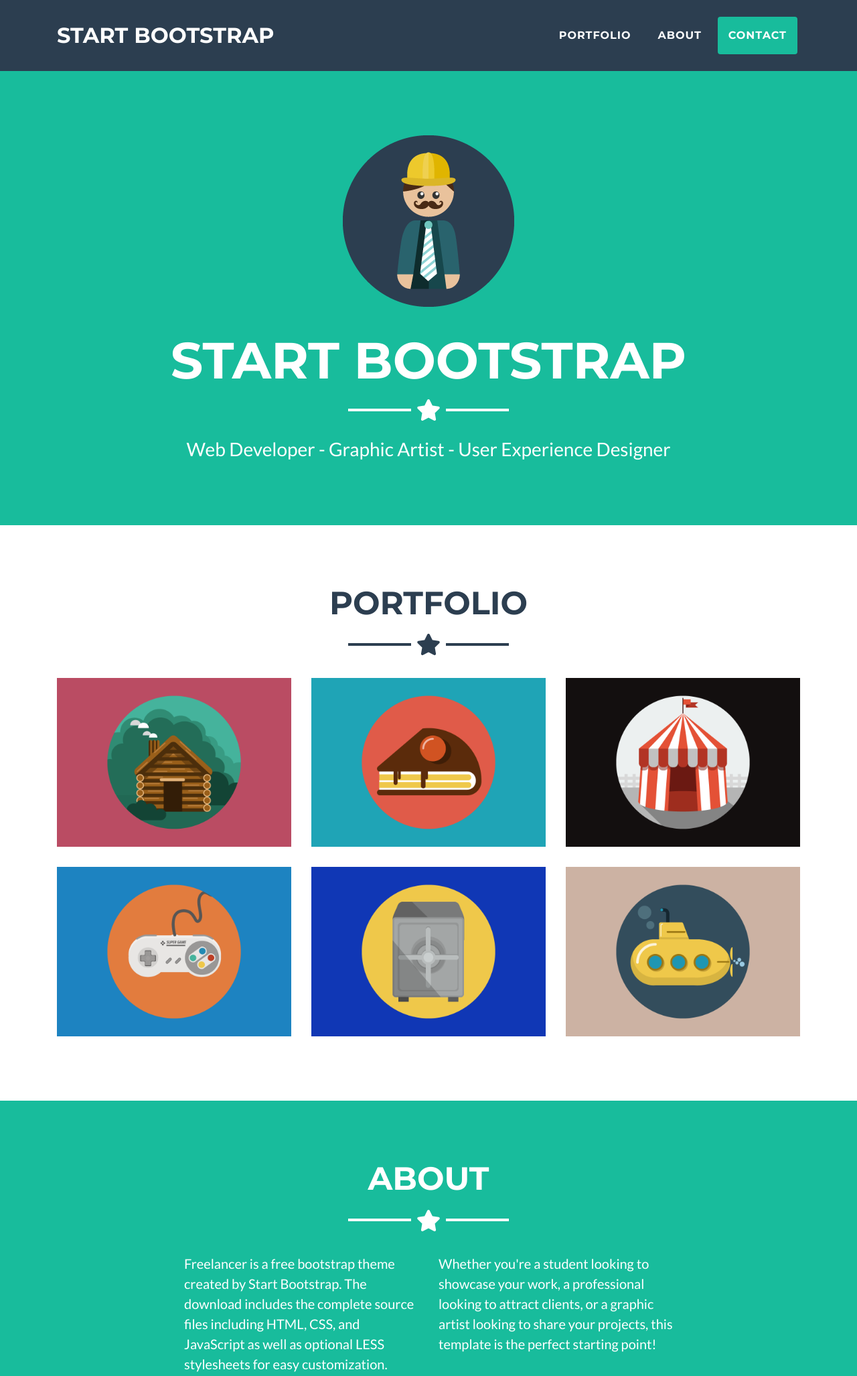
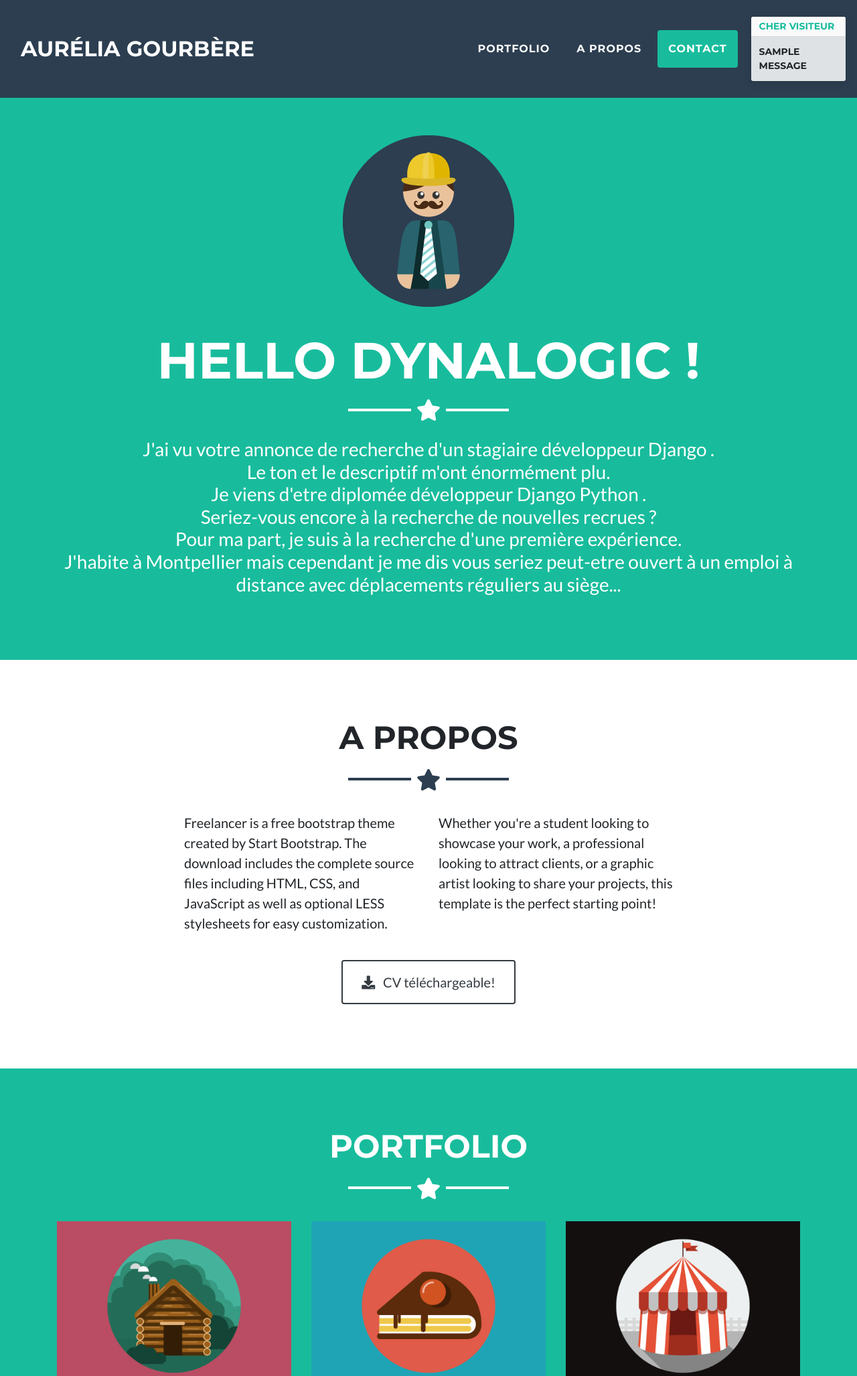
Before and after one commit to horlas/hello_Dynalogic, a Django app: page / in a window 1280 px wide. Shown: the top 2054 px of the page at 67% size. Run offline with Django 3.2, Linux system fonts and the light colour scheme; tables that the repository leaves empty hold one stand-in row (values such as "Sample post"); one stand-in notice (Sample message) is shown; some libraries are stand-ins or nearby versions.

Commit message:
display messages ok

```diff
--- a/core/templates/core/index.html
+++ b/core/templates/core/index.html
@@ -34,7 +34,7 @@
   <!-- Navigation -->
   <nav class="navbar navbar-expand-lg bg-secondary fixed-top text-uppercase" id="mainNav">
     <div class="container">
-      <a class="navbar-brand js-scroll-trigger" href="#page-top">Start Bootstrap</a>
+      <a class="navbar-brand js-scroll-trigger" href="#page-top">Aurélia Gourbère</a>
       <button class="navbar-toggler navbar-toggler-right text-uppercase bg-primary text-white rounded" type="button" data-toggle="collapse" data-target="#navbarResponsive" aria-controls="navbarResponsive" aria-expanded="false" aria-label="Toggle navigation">
         Menu
         <i class="fas fa-bars"></i>
@@ -45,7 +45,7 @@
             <a class="nav-link py-3 px-0 px-lg-3 rounded js-scroll-trigger" href="#portfolio">Portfolio</a>
           </li>
           <li class="nav-item mx-0 mx-lg-1">
-            <a class="nav-link py-3 px-0 px-lg-3 rounded js-scroll-trigger" href="#about">About</a>
+            <a class="nav-link py-3 px-0 px-lg-3 rounded js-scroll-trigger" href="#about">A propos</a>
           </li>
           <li class="nav-item mx-0 mx-lg-1">
             <a class="nav-link py-3 px-0 px-lg-3 rounded js-scroll-trigger" href="#contact">Contact</a>
@@ -53,23 +53,73 @@
         </ul>
       </div>
     </div>
+
+      <!-- Message section -->
+
+  <div class="toast" data-delay="7000" >
+     {% if messages %}
+  {% for message in messages %}
+  <div class="toast-header">
+    <strong class="mr-auto text-primary">Cher visiteur</strong>
+  </div>
+  <div class="toast-body">
+    {{ message }}
+  </div>
+</div>
+  {% endfor %}
+    {% endif %}
   </nav>
 
   <!-- Header -->
   <header class="masthead bg-primary text-white text-center">
     <div class="container">
       <img class="img-fluid mb-5 d-block mx-auto" src="img/profile.png" alt="">
-      <h1 class="text-uppercase mb-0">Start Bootstrap</h1>
+      <h1 class="text-uppercase mb-0">Hello Dynalogic !</h1>
       <hr class="star-light">
-      <h2 class="font-weight-light mb-0">Web Developer - Graphic Artist - User Experience Designer</h2>
+      <h2 class="font-weight-light mb-0">J'ai vu votre annonce de recherche d'un stagiaire développeur Django .<br>
+        Le ton et le descriptif m'ont énormément plu. <br> Je viens d'etre diplomée développeur Django Python . <br>
+        Seriez-vous encore à la recherche de nouvelles recrues ? <br> Pour ma part, je suis à la recherche d'une première expérience.<br>
+      J'habite à Montpellier mais cependant je me dis vous seriez peut-etre ouvert à un emploi à distance avec déplacements réguliers au siège...<br>
+      </h2>
     </div>
   </header>
 
+
+
+
+
+
+
+
+
+  <!-- About Section -->
+  <section class=" mb-0" id="about">
+    <div class="container">
+      <h2 class="text-center text-uppercase">A propos</h2>
+      <hr class="star-dark mb-5">
+      <div class="row">
+        <div class="col-lg-4 ml-auto">
+          <p class="lead">Freelancer is a free bootstrap theme created by Start Bootstrap. The download includes the complete source files including HTML, CSS, and JavaScript as well as optional LESS stylesheets for easy customization.</p>
+        </div>
+        <div class="col-lg-4 mr-auto">
+          <p class="lead">Whether you're a student looking to showcase your work, a professional looking to attract clients, or a graphic artist looking to share your projects, this template is the perfect starting point!</p>
+        </div>
+      </div>
+      <div class="text-center mt-4">
+        <a class="btn btn-xl btn-outline-dark" href="#">
+          <i class="fas fa-download mr-2"></i>
+          CV téléchargeable!
+        </a>
+      </div>
+    </div>
+  </section>
+
+
   <!-- Portfolio Grid Section -->
-  <section class="portfolio" id="portfolio">
+  <section class="portfolio bg-primary " id="portfolio">
     <div class="container">
-      <h2 class="text-center text-uppercase text-secondary mb-0">Portfolio</h2>
-      <hr class="star-dark mb-5">
+      <h2 class="text-center text-uppercase text-white  mb-0">Portfolio</h2>
+      <hr class="star-light mb-5">
       <div class="row">
         <div class="col-md-6 col-lg-4">
           <a class="portfolio-item d-block mx-auto" href="#portfolio-modal-1">
@@ -135,27 +185,7 @@
     </div>
   </section>
 
-  <!-- About Section -->
-  <section class="bg-primary text-white mb-0" id="about">
-    <div class="container">
-      <h2 class="text-center text-uppercase text-white">About</h2>
-      <hr class="star-light mb-5">
-      <div class="row">
-        <div class="col-lg-4 ml-auto">
-          <p class="lead">Freelancer is a free bootstrap theme created by Start Bootstrap. The download includes the complete source files including HTML, CSS, and JavaScript as well as optional LESS stylesheets for easy customization.</p>
-        </div>
-        <div class="col-lg-4 mr-auto">
-          <p class="lead">Whether you're a student looking to showcase your work, a professional looking to attract clients, or a graphic artist looking to share your projects, this template is the perfect starting point!</p>
-        </div>
-      </div>
-      <div class="text-center mt-4">
-        <a class="btn btn-xl btn-outline-light" href="#">
-          <i class="fas fa-download mr-2"></i>
-          Download Now!
-        </a>
-      </div>
-    </div>
-  </section>
+
 
   <!-- Contact Section -->
   <section id="contact">
@@ -165,9 +195,21 @@
       <div class="row">
         <div class="col-lg-8 mx-auto">
 
-          <form name="sentMessage" id="contactForm" novalidate="novalidate" method="post">
+
+          <form name="sentMessage" action="{% url 'core:message' %}" novalidate="novalidate" method="post">
             {% csrf_token %}
+            {% if form.non_field_errors %}
+    <div class="alert alert-danger" role="alert">
+      {% for error in form.non_field_errors %}
+        {{ error }}
+      {% endfor %}
+    </div>
+  {% endif %}
+
             {% for field in form %}
+            {% for error in field.errors %}
+             {{ error }}
+            {% endfor %}
               <div class="control-group">
               <div class="form-group floating-label-form-group controls mb-0 pb-2">
                 <label>{{ field.label }}</label>
@@ -421,6 +463,11 @@
 
   <!-- Custom scripts for this template -->
   <script src="{% static 'core/js/freelancer.min.js' %}"></script>
+<!-- Authorize Toast -->
+<script>$(document).ready(function(){
+ $('.toast').toast('show');
+  $('.toast').toast({delay:15000, animation:false});
+});</script>
 
 </body>
 
--- a/core/urls.py
+++ b/core/urls.py
@@ -1,9 +1,10 @@
-from core.views import AccueilView
+from core.views import AccueilView, ContactView
 from django.urls import path
 
 
 app_name = 'core'
 
 urlpatterns = [
-    path('', AccueilView.as_view(), name='accueil'),
+    path('', AccueilView.as_view(), name='home'),
+    path('massage/submit', ContactView.as_view(), name='message')
 ]
--- a/core/views.py
+++ b/core/views.py
@@ -1,21 +1,63 @@
 from django.shortcuts import render
 from django.views.generic import TemplateView, FormView
 from django.contrib.messages.views import SuccessMessageMixin
+from django.contrib import messages
 from core.forms import ContactForm
-from django.core.mail import send_mail
+from django.core.mail import send_mail, BadHeaderError
+from django.shortcuts import render, redirect
+from django.urls import reverse_lazy
 # Create your views here.
 
+class AccueilView(TemplateView, SuccessMessageMixin):
 
-class AccueilView(FormView, SuccessMessageMixin):
+    template_name = "core/index.html"
+
+    def get(self, request, *args, **kwargs):
+        form = ContactForm()
+        context = self.get_context_data(**kwargs)
+        context['form'] = form
+        return self.render_to_response(context)
+
+
+class ContactView(FormView, SuccessMessageMixin):
     template_name = "core/index.html"
     form_class = ContactForm
-    success_message = "votre message m'est bien parvenu"
+    # success_message = "votre message m'est bien parvenu"
     success_url = '.'
 
-    def form_valid(self, form):
-        sender_name = form.cleaned_data['name']
-        sender_email = form.cleaned_data['email']
-        message = "{} has sent you a new message:\n\n{}".format(sender_name, form.cleaned_data['message'])
-        send_mail('Nouveau contact', message, sender_email, ['aurelia.gourbere@gmail.com'])
-        # print(form.cleaned_data['email'])
-        return super(AccueilView, self).form_valid(form)
+    def post(self, request, *args, **kwargs):
+
+        form = self.form_class(request.POST)
+        if form.is_valid():
+            name = request.POST.get('name', '')
+            email = request.POST.get('email', '')
+            message = request.POST.get('message', '')
+
+            if name and email and message:
+                try:
+                    message = "{} has sent you a new message:\n\n{}".format(name,message)
+                    send_mail('Nouveau contact', message, email, ['aurelia.gourbere@gmail.com'])
+                except BadHeaderError:
+                    print('error')
+                    messages.error(self.request, ('Entete invalide'))
+                    return redirect(reverse_lazy('core:home'))
+                messages.success(self.request, ("Merci pour votre message"))
+                return redirect(reverse_lazy('core:home'))
+            else:
+                print('yes')
+                messages.info(self.request, ('message vide'))
+                return redirect(reverse_lazy('core:home'))
+
+        else :
+            print('No')
+            messages.error(self.request, ('Votre message est invalide'))
+            return render(request, self.template_name, self.get_context_data(form=form))
+
+
+# def form_valid(self, form):
+#         sender_name = form.cleaned_data['name']
+#         sender_email = form.cleaned_data['email']
+#         message = "{} has sent you a new message:\n\n{}".format(sender_name, form.cleaned_data['message'])
+#         send_mail('Nouveau contact', message, sender_email, ['aurelia.gourbere@gmail.com'])
+#         # print(form.cleaned_data['email'])
+#         return super(AccueilView, self).form_valid(form)
--- a/hello_dynalogic/settings.py
+++ b/hello_dynalogic/settings.py
@@ -105,7 +105,7 @@ AUTH_PASSWORD_VALIDATORS = [
 # Internationalization
 # https://docs.djangoproject.com/en/2.2/topics/i18n/
 
-LANGUAGE_CODE = 'en-us'
+LANGUAGE_CODE = 'fr-FR'
 
 TIME_ZONE = 'UTC'
 
```
